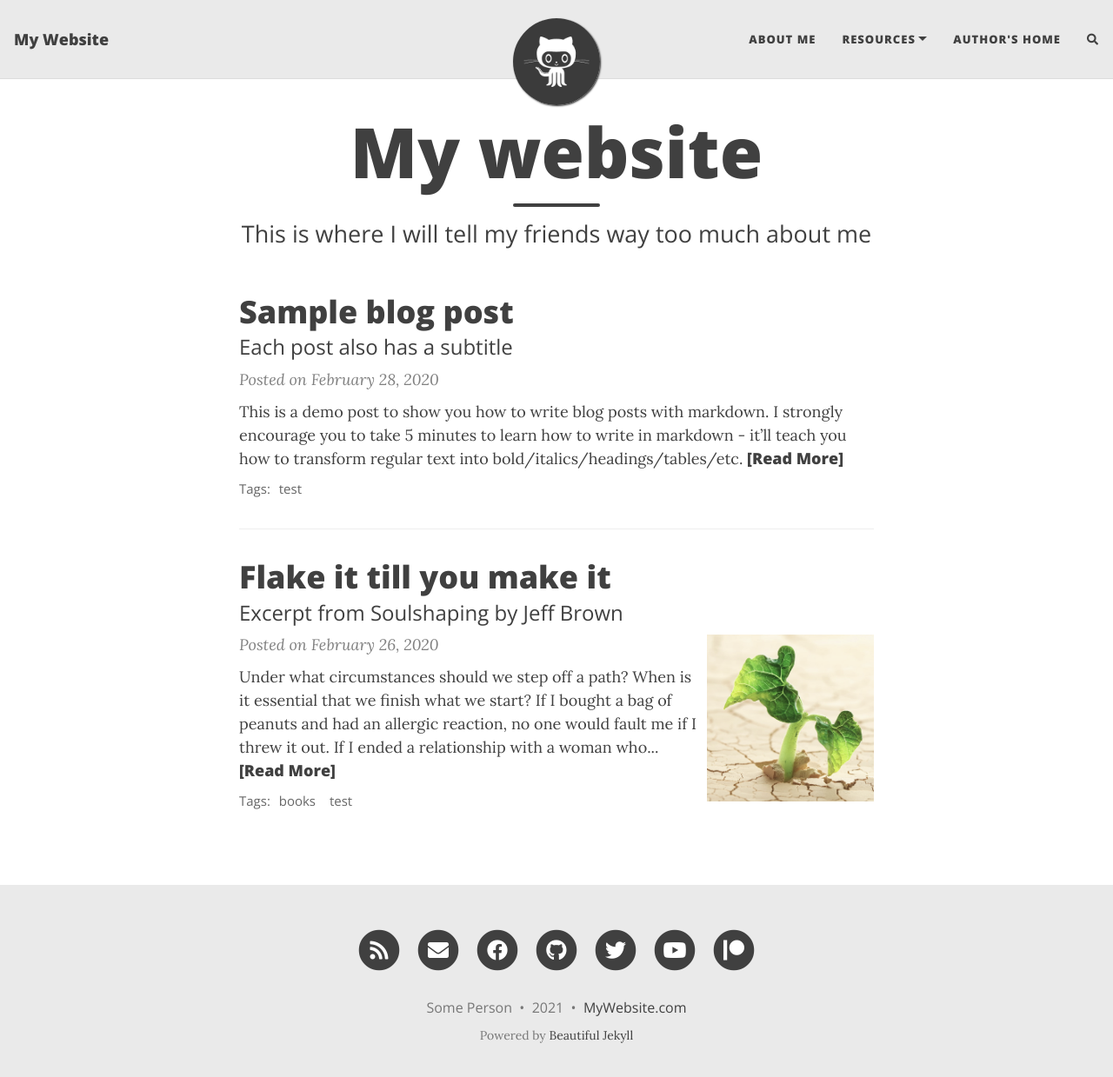
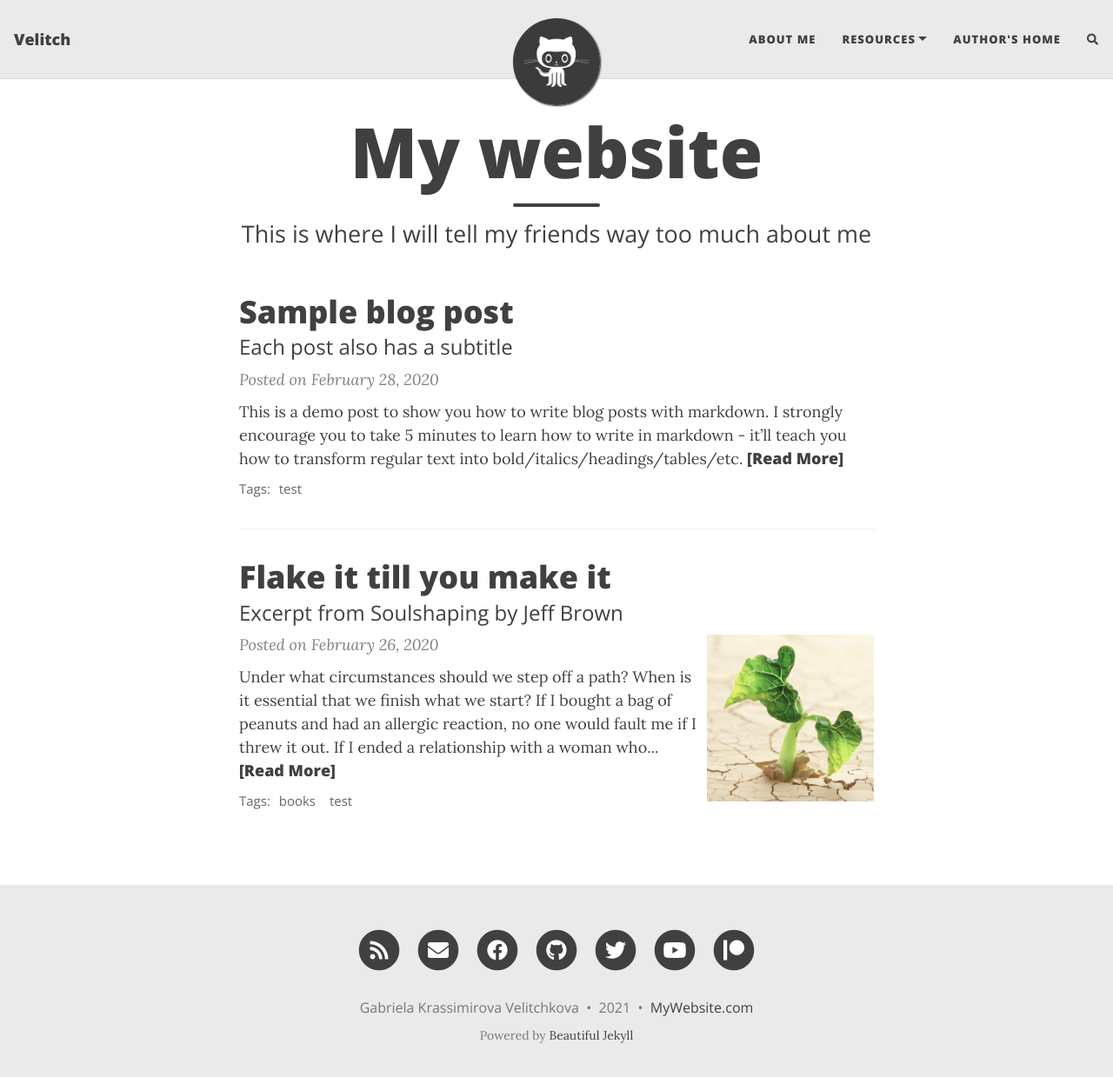
Before and after one commit to Velitch/velitch, a Jekyll site: the page built from index.html, in a window 1280 px wide and 1252 px high. Shown: the top 1239 px of the window at 87% size. Built offline with Jekyll 4.4.1, drawn with Linux system fonts in a browser that asks for light colours; nearby versions of some CDN libraries; the list of posts is cut into pages by our own code; comment, search, counter and statistics services are not loaded.

Commit message:
Update _config.yml

```diff
--- a/_config.yml
+++ b/_config.yml
@@ -6,10 +6,10 @@
 # --- Required options --- #
 
 # Name of website
-title: My Website
+title: Velitch
 
 # Your name to show in the footer
-author: Some Person
+author: Gabriela Krassimirova Velitchkova
 
 # --- List of links in the navigation bar --- #
 
```
